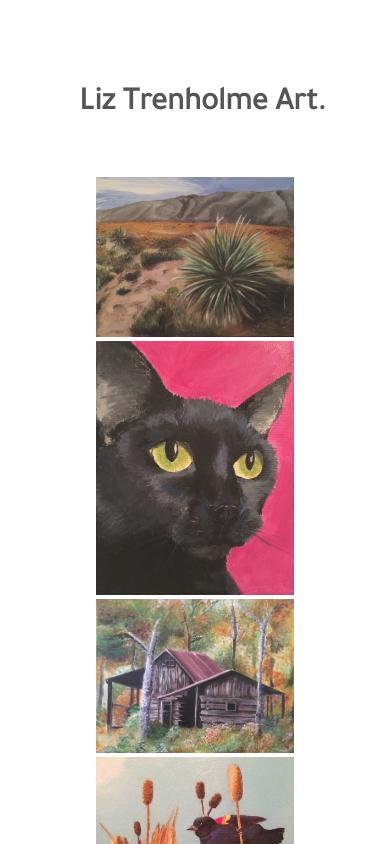
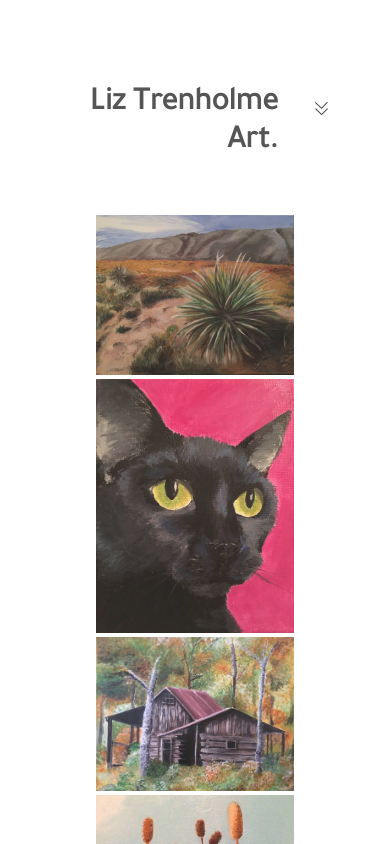
Before and after one commit to liztrenholme/art, a React (Create React App) app: page / in a window 390 px wide. Shown: the top 844 px of the page. Built offline with nearby package versions, Linux system fonts and the light colour scheme.

Commit message:
added arrow to header, refined positioning of header, arrow and menu

```diff
--- a/src/components/main/index.js
+++ b/src/components/main/index.js
@@ -2,6 +2,7 @@ import React, { Component } from 'react';
 import './main.css';
 import Tiles from './tiles';
 import Contact from '../contact';
+import arrowDown from './assets/arrows-down.png';
 
 class Main extends Component {
   state = {
@@ -33,7 +34,13 @@ render() {
           <p
             className='menuItem'
             onClick={this.handleToggleContact}>contact</p>
-        </div>) : null}
+        </div>)
+        : <img
+          className='menu'
+          src={arrowDown}
+          alt='More'
+          onClick={this.handleToggleMenu}
+          style={{width: '25px', top: '5.5em', cursor: 'pointer'}} />}
       {contactModalOpen ?
         <div
           className='modal-overlay'
--- a/src/components/main/main.css
+++ b/src/components/main/main.css
@@ -1,4 +1,5 @@
 /* main  */
+
 .main {
     padding: 4em;
     -webkit-touch-callout: none;
@@ -8,24 +9,24 @@
     -ms-user-select: none;
     user-select: none;
 }
+
 h1 {
     font-family: 'Tajawal', sans-serif;
     text-align: end;
     color: #555;
-    margin-right: 3em;
+    margin-right: 1.5em;
     cursor: pointer;
 }
 
 .menu {
+    text-align: end;
     background-color: #fff;
-    padding: 1em;
+    padding: .5em;
     opacity: .7;
-    text-align: right;
     position: fixed;
     z-index: 10000000;
-    top: 23%;
-  	left: 90%;
-    transform: translate(-50%, -50%);
+    top: 7em;
+    right: 3em;
     white-space: nowrap;
 }
 
@@ -33,13 +34,16 @@ a {
     text-decoration: none;
     color: #000;
 }
+
 .menuItem {
     padding: .5em;
     cursor: pointer;
 }
+
 .menuItem:hover {
     background-color: #ccc;
 }
+
 .menuCloser {
     cursor: pointer;
 }
@@ -49,6 +53,7 @@ footer {
 }
 
 /* tiles  */
+
 .tiles-container {
     display: flex;
     flex-direction: row;
@@ -56,22 +61,27 @@ footer {
     justify-content: center;
     padding: 2em;
 }
+
 .art-image-container {
     max-width: 300px;
     max-height: 400px;
     align-self: baseline;
 }
+
 .art-image {
     width: 100%;
     max-height: 500px;
 }
+
 .image-buttons {
     opacity: .7;
     margin-top: -2.8em;
 }
+
 .image-buttons:hover {
     opacity: 1;
 }
+
 button {
     color: #fff;
     background-color: #888;
@@ -82,6 +92,7 @@ button {
     opacity: .9;
     /* margin-top: -5em; */
 }
+
 .modal-image {
     position: fixed;
     z-index: 100000010;
@@ -95,6 +106,7 @@ button {
     left: 50%;
     transform: translate(-50%, -50%);
 }
+
 .modal-image-description {
     height: 60%;
     width: 60%;
@@ -103,6 +115,7 @@ button {
     padding: 2em;
     opacity: 0.9;
 }
+
 .modal-overlay {
     z-index: 100000000;
     background-color: #353A40;
@@ -112,7 +125,6 @@ button {
     left: 0;
     width: 100%;
     height: 100%;
-
 }
 
 @media only screen and (max-width: 800px) {
@@ -120,13 +132,4 @@ button {
         max-width: 90%;
         max-height: 90%;
     }
-    h1 {
-        margin-right: 0;
 }
-}
-
-@media only screen and (max-width: 800px) {
-    .menu {
-        left: 80%;
-    }
-}
```
Lines whose indentation alone changed are shown as unchanged.
